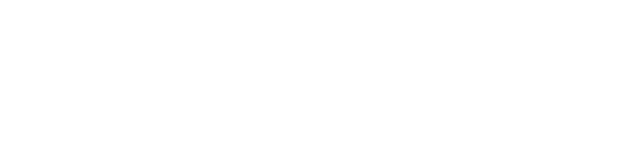
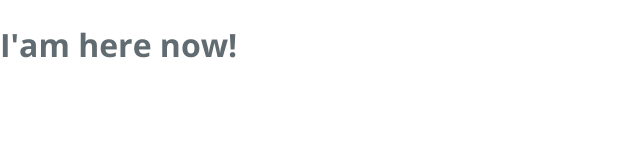
Before and after one commit to xuningkai-hangzhou/xuningkai-hangzhou.github.do, a plain HTML site: page index.html in a window 1280 px wide. Shown: the whole page, without its empty margins (0-640 px from the left). Drawn offline with nearby package versions, Linux system fonts and the light colour scheme.

Commit message:
Update index.html

```diff
--- a/index.html
+++ b/index.html
@@ -10,6 +10,8 @@
     <link rel="stylesheet" type="text/css" href="stylesheets/github-light.css" media="screen">
   </head>
   <body>
-
+   <h1>
+     I'am here now!
+   </h1>
   </body>
 </html>
```
